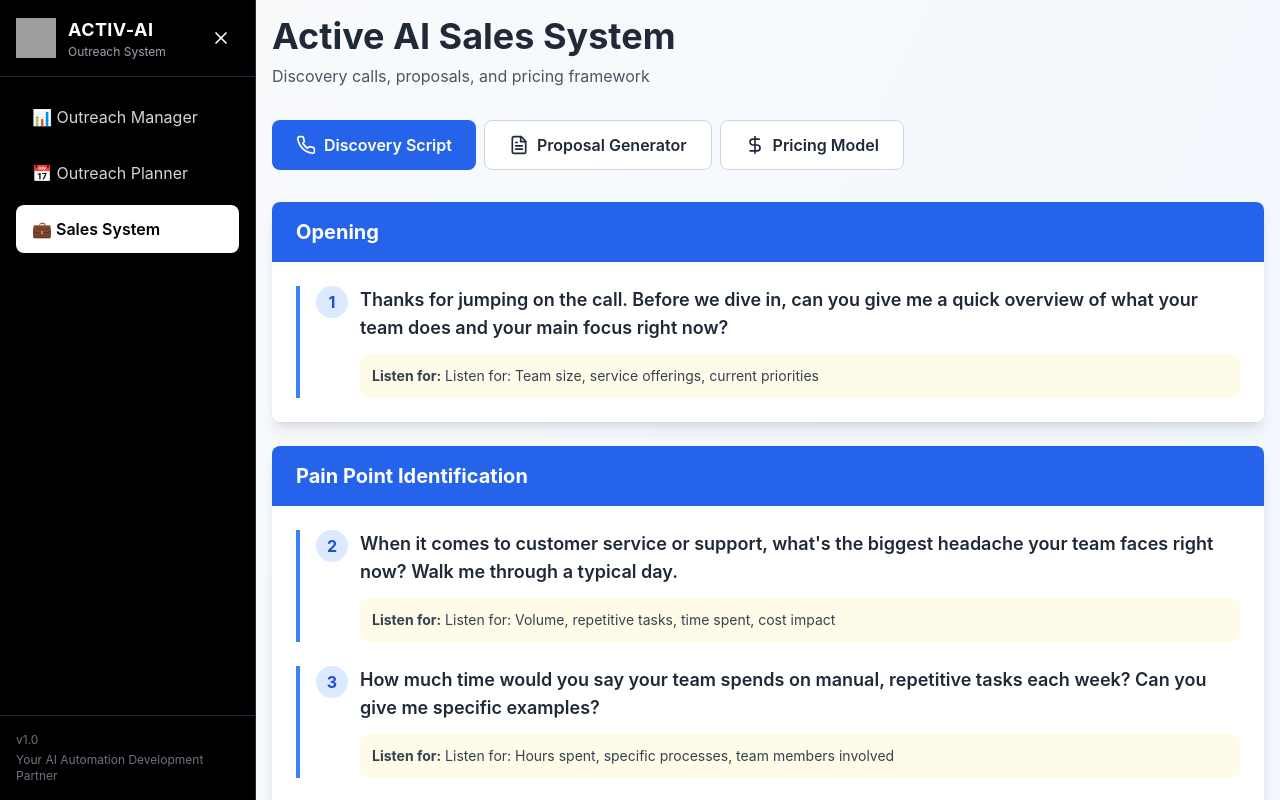
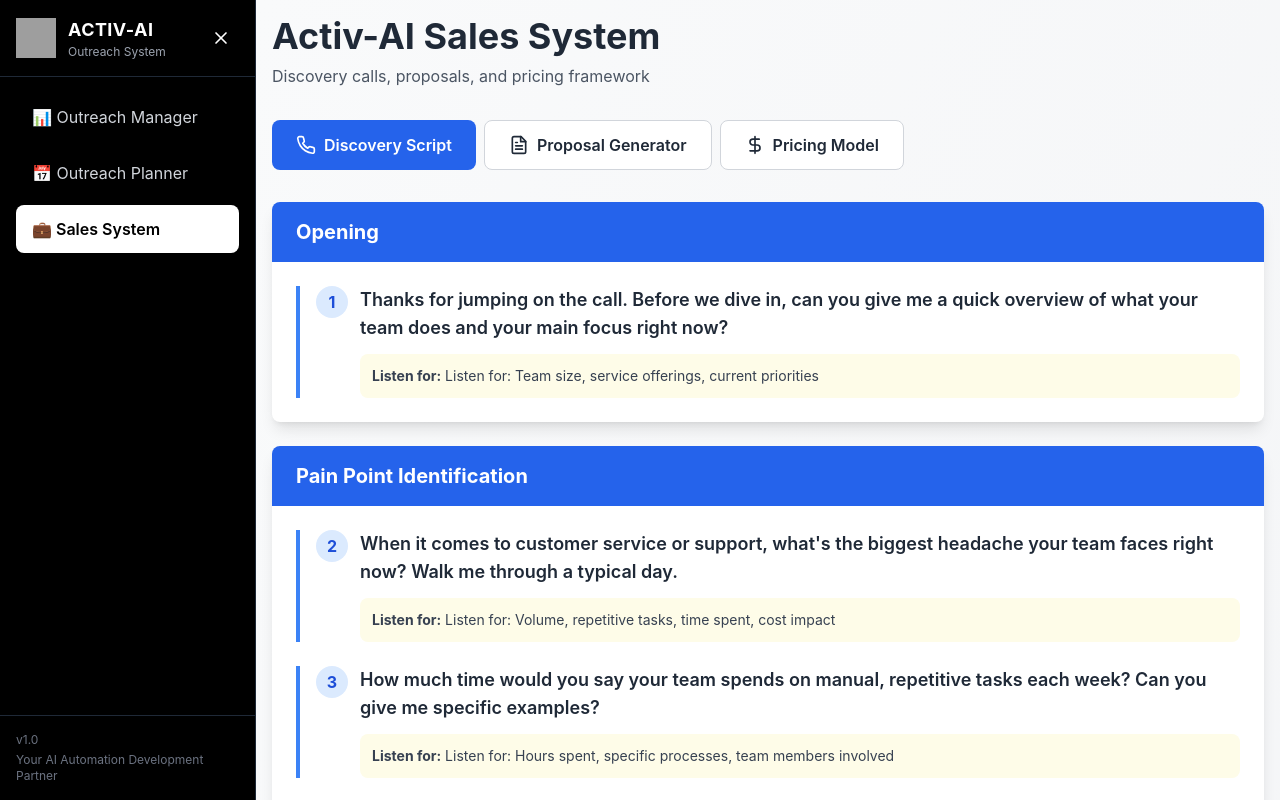
Before and after one commit to ashleyclarkebezzina-a11y/active-ai-system, a React (Create React App) app: page / in a window 1280 px wide. Both pictures are taken after a click on the button "💼 Sales System". Built offline with nearby package versions, Linux system fonts and the light colour scheme; grey boxes are pictures that could not be loaded; the HTML template or start-up script is replaced by a standard one.

Commit message:
Update branding from 'Active AI' to 'Activ-AI'

```diff
--- a/src/components/SalesSystem.jsx
+++ b/src/components/SalesSystem.jsx
@@ -159,7 +159,7 @@ Date: ${new Date().toLocaleDateString()}
 
 EXECUTIVE SUMMARY
 
-Active AI proposes to automate key processes for ${proposalData.companyName}, focusing on ${proposalData.automationArea}. This solution will reduce manual workload, improve efficiency, and lower operational costs.
+Activ-AI proposes to automate key processes for ${proposalData.companyName}, focusing on ${proposalData.automationArea}. This solution will reduce manual workload, improve efficiency, and lower operational costs.
 
 ---
 
@@ -170,7 +170,7 @@ ${proposalData.painPoints.map((point, i) => `${i + 1}. ${point}`).join('\n')}
 
 PROPOSED SOLUTION
 
-Active AI will implement an AI-powered automation system that:
+Activ-AI will implement an AI-powered automation system that:
 • Handles repetitive, manual tasks automatically
 • Integrates with your existing systems
 • Scales as your business grows
@@ -212,7 +212,7 @@ NEXT STEPS
 3. Provide system access details
 4. Begin Phase 1 setup
 
-For questions, contact: Active AI
+For questions, contact: Activ-AI
 Timeline: Ready to start within 2 weeks
 
 ---
@@ -221,11 +221,11 @@ This proposal is valid for 30 days.`;
   };
 
   return (
-    <div className="min-h-screen bg-gradient-to-br from-slate-50 to-blue-50 p-4">
+    <div className="min-h-screen bg-gradient-to-br from-gray-50 to-gray-100 p-4">
       <div className="max-w-6xl mx-auto">
         {/* Header */}
         <div className="mb-8">
-          <h1 className="text-4xl font-bold text-gray-800 mb-2">Active AI Sales System</h1>
+          <h1 className="text-4xl font-bold text-gray-800 mb-2">Activ-AI Sales System</h1>
           <p className="text-gray-600">Discovery calls, proposals, and pricing framework</p>
         </div>
 
```
